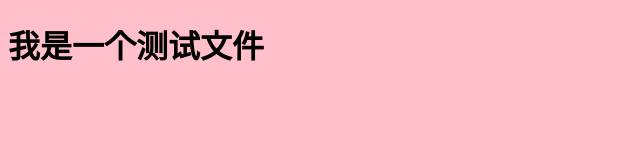
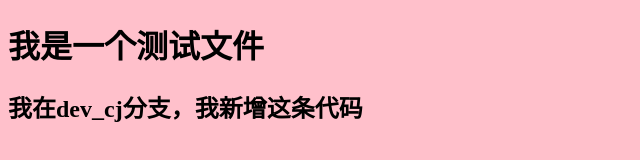
Before and after one commit to chenjie-jack/GIt_Test, a plain HTML site: page index.html in a window 1280 px wide. Shown: the whole page, without its empty margins (0-640 px from the left). Drawn offline with Linux system fonts and the light colour scheme.

Commit message:
新建了dev_cj分支，并且新加一跳代码

```diff
--- a/index.html
+++ b/index.html
@@ -11,6 +11,7 @@
 
 <body>
     <h1>我是一个测试文件</h1>
+    <h2>我在dev_cj分支，我新增这条代码</h2>
     <script src="./index.js"></script>
 </body>
 
```
